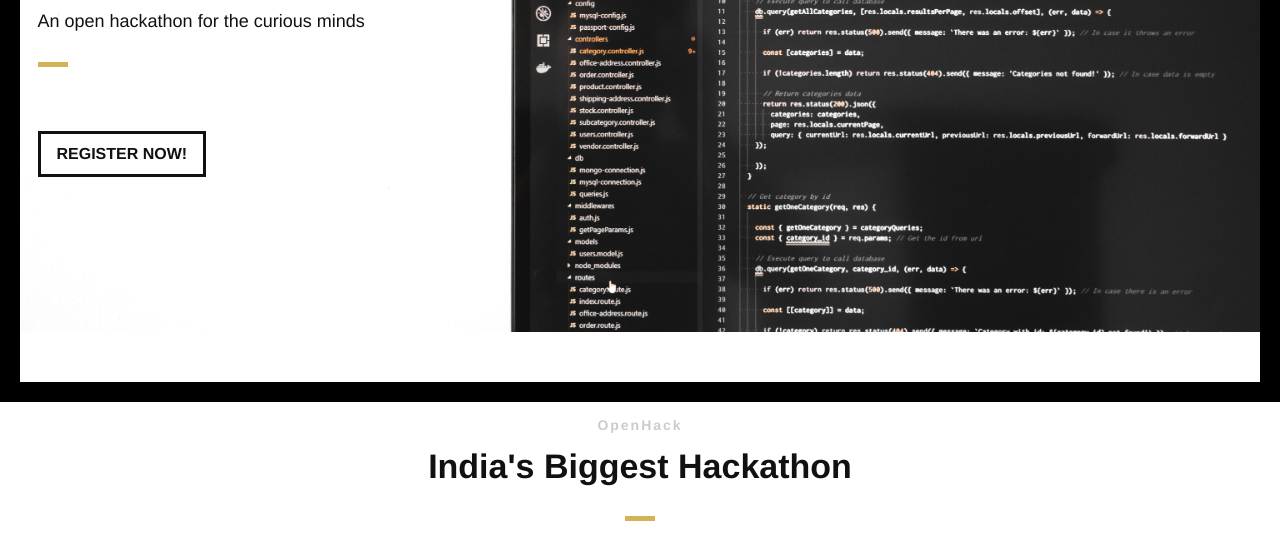
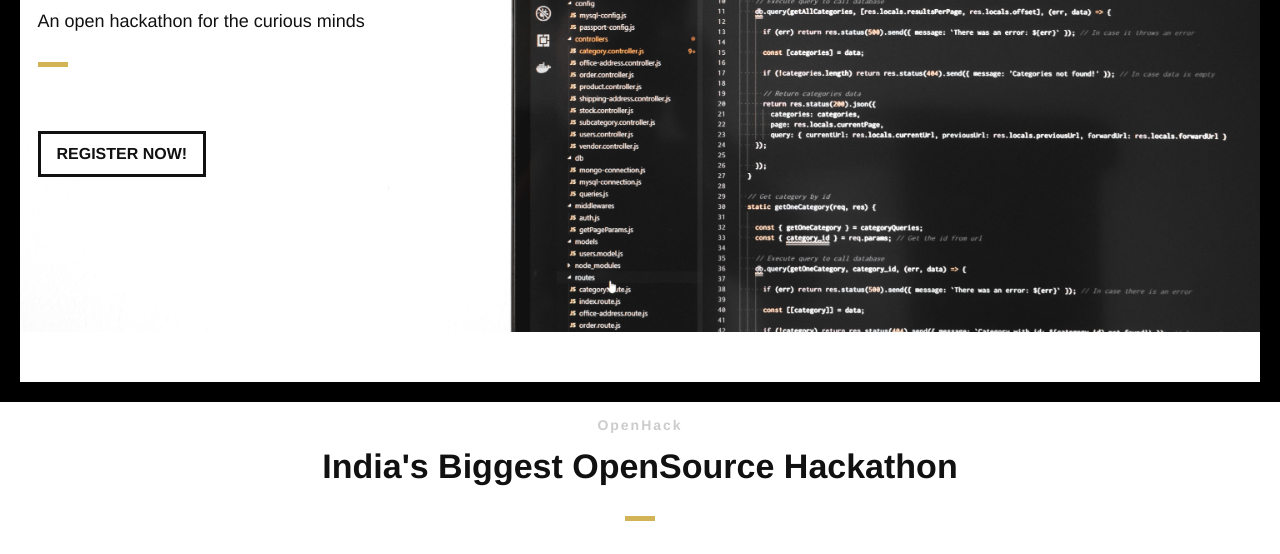
Before and after one commit to thetronjohnson/Open-Hack, a plain HTML site: page index.html in a window 1280 px wide. Shown: the part 398-952 px from the top of the page. Drawn offline with Linux system fonts and the light colour scheme; files whose address does not match are found by name.

Commit message:
Update index.html

```diff
--- a/index.html
+++ b/index.html
@@ -125,7 +125,7 @@
                 <div class="">
                      <div class="section-heading">
                         <h3>OpenHack</h3>
-                        <h2 class="section-title">India's Biggest Hackathon</h2>
+                        <h2 class="section-title">India's Biggest OpenSource Hackathon</h2>
                         <p class="section-subtitle"></p>
                     </div>
                     <p>OpenHack is a 2 day, immersive open hackathon where students, professionals, researchers, makers and anyone with an interest in technology comes in to build solutions to hack some of the common real world problems. 26th and 27th October will prove to be some of the most memorable days in the minds of the participants as they drive through solving the challenges by themselves with the support and mentoring from some of the best people from the industry.
```
